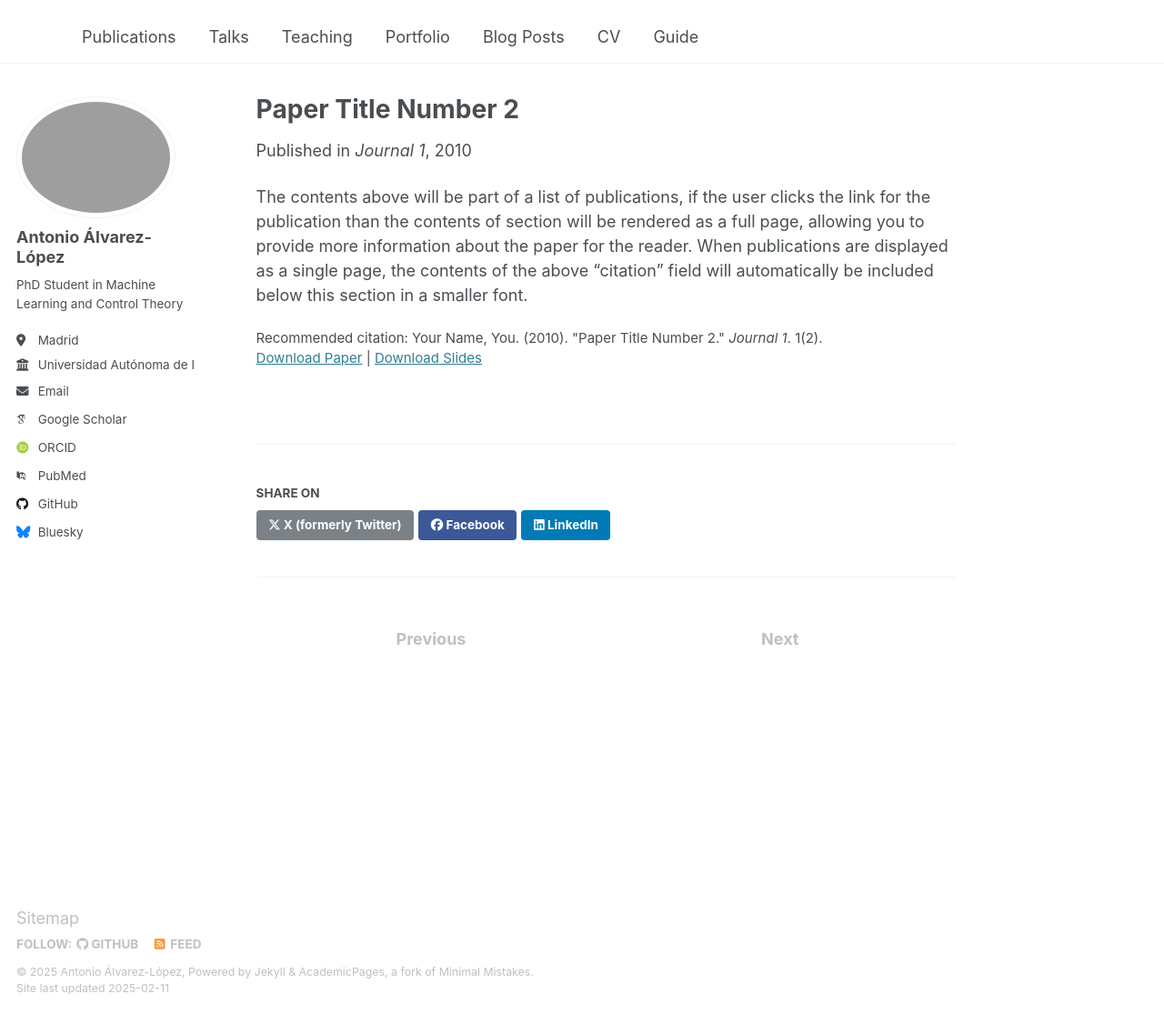
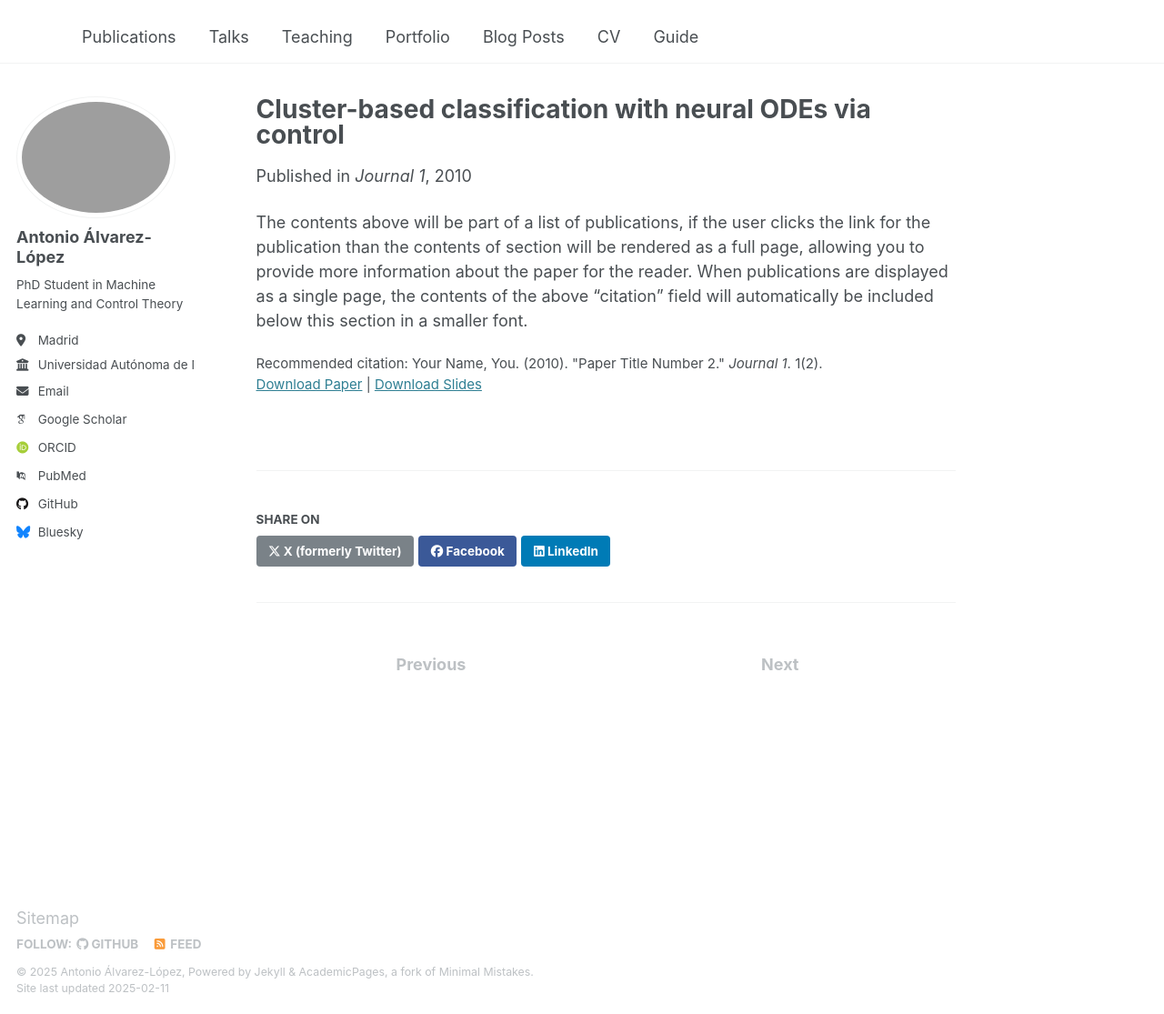
Before and after one commit to antonioalvarezl/antonioalvarezl.github.io, a Jekyll site: the page built from _publications/2010-10-01-paper-title-number-2.md, in a window 1280 px wide and 1115 px high. Shown: the whole window at 91% size. Built offline with Jekyll 4.4.1, drawn with Linux system fonts in a browser that asks for light colours; some web fonts are replaced.

Commit message:
Update 2010-10-01-paper-title-number-2.md

```diff
--- a/_publications/2010-10-01-paper-title-number-2.md
+++ b/_publications/2010-10-01-paper-title-number-2.md
@@ -1,5 +1,5 @@
 ---
-title: "Paper Title Number 2"
+title: "Cluster-based classification with neural ODEs via control"
 collection: publications
 category: manuscripts
 permalink: /publication/2010-10-01-paper-title-number-2
```
